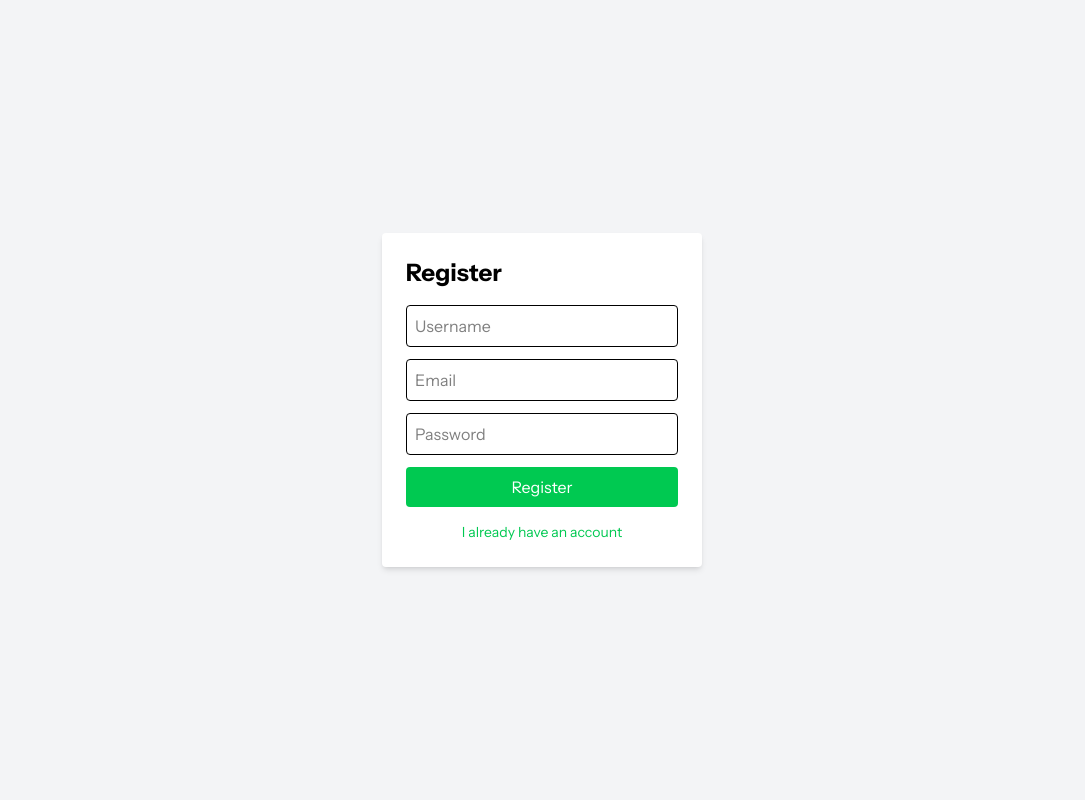
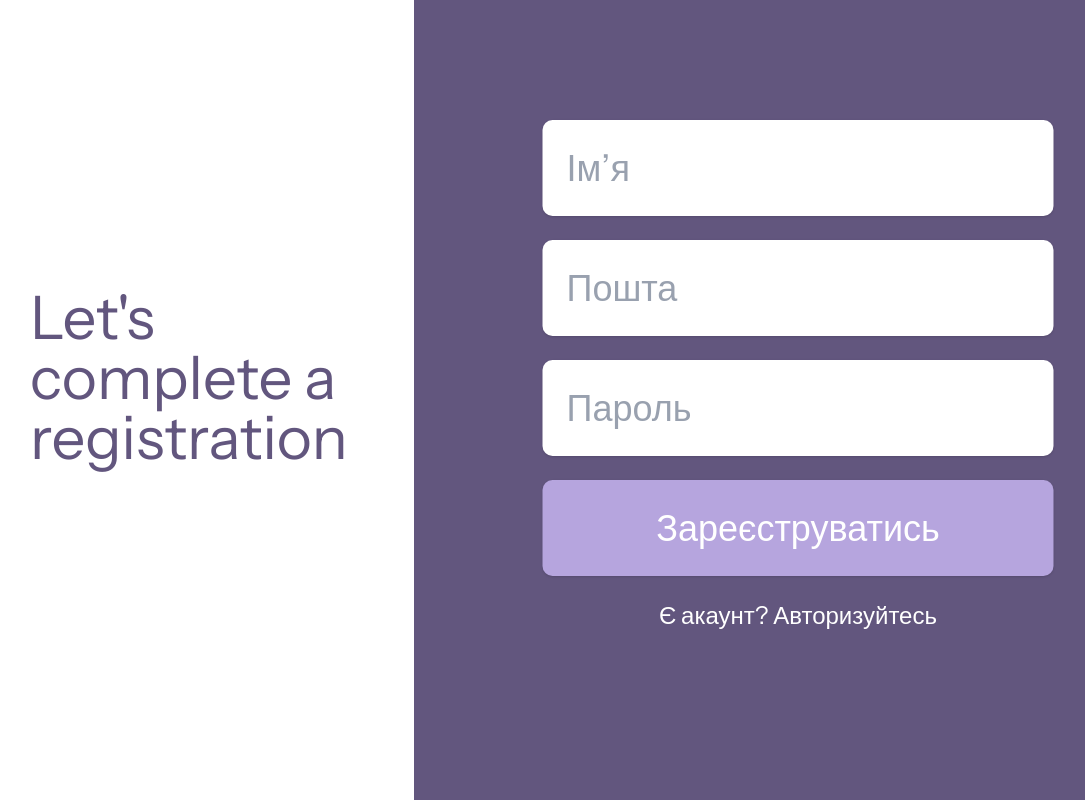
Before and after one commit to CorteZOMG/teamroom, a React (Vite) app: page /register in a window 1280 px wide. Shown: the whole page, without its empty margins (98-1183 px from the left). Built offline with nearby package versions, Linux system fonts and the light colour scheme; no server answers.

Commit message:
Auth design refactoring

```diff
--- a/src/pages/Login.tsx
+++ b/src/pages/Login.tsx
@@ -44,13 +44,13 @@ export default function Login() {
 
       // More specific error handling
       if (errorMessage.includes('401') || errorMessage.includes('Unauthorized')) {
-        setError('Invalid username or password. Please try again.');
+        setError('Некоректне логін або пароль.');
       } else if (errorMessage.includes('timeout')) {
-        setError('Connection timeout. Please check your internet and try again.');
+        setError('Час очікування з\'єднання. Перевірте ваше інтернет і спробуйте знову.');
       } else if (errorMessage.includes('offline')) {
-        setError('You appear to be offline. Please check your connection.');
+        setError('Ви не з\'єднані з інтернетом. Перевірте ваше з\'єднання.');
       } else if (errorMessage.includes('500')) {
-        setError('Server error. Please try again later.');
+        setError('Помилка сервера. Спробуйте знову пізніше.');
       } else {
         setError(errorMessage);
       }
@@ -65,7 +65,7 @@ export default function Login() {
       <div className="w-[60%] h-full absolute right-0 bg-primary" />
 
       {/* Main heading */}
-      <div className="w-96 h-56 left-[157px] top-[379px] absolute justify-start text-primary text-6xl font-normal font-instrument">
+      <div className="w-96 h-56 left-[10%] top-1/2 -translate-y-1/2 absolute text-primary text-6xl font-normal font-instrument">
         Let's complete an auth
       </div>
 
@@ -118,37 +118,20 @@ export default function Login() {
           Немає акаунту? Зареєструйтесь
         </div>
 
-        {/* Additional text under register link */}
-        <div className="text-center text-white/70 text-lg font-normal font-instrument">
-          Створіть новий акаунт для доступу до всіх функцій
-        </div>
-      </form>
-
-      {/* Error message - positioned above form */}
+        {/* Error/Success message - inline text */}
         {error && (
-        <div className="absolute right-[30%] top-[35%] transform translate-x-1/2 w-[511px] bg-red-50 border-2 border-red-200 text-red-800 px-6 py-4 rounded-[10px] text-center animate-pulse shadow-lg">
-          <div className="flex items-center justify-center mb-2">
-            <svg className="w-5 h-5 mr-2" fill="currentColor" viewBox="0 0 20 20">
-              <path fillRule="evenodd" d="M18 10a8 8 0 11-16 0 8 8 0 0116 0zm-7 4a1 1 0 11-2 0 1 1 0 012 0zm-1-9a1 1 0 00-1 1v4a1 1 0 102 0V6a1 1 0 00-1-1z" clipRule="evenodd" />
-            </svg>
-            <span className="font-semibold">Помилка входу</span>
-          </div>
-          <p className="text-sm">{error}</p>
+          <div className="text-center text-red-300 text-lg font-normal font-instrument">
+            {error}
           </div>
         )}
 
-      {/* Success message - positioned above form */}
         {success && (
-        <div className="absolute right-[30%] top-[35%] transform translate-x-1/2 w-[511px] bg-green-50 border-2 border-green-200 text-green-800 px-6 py-4 rounded-[10px] text-center animate-pulse shadow-lg">
-          <div className="flex items-center justify-center mb-2">
-            <svg className="w-5 h-5 mr-2" fill="currentColor" viewBox="0 0 20 20">
-              <path fillRule="evenodd" d="M10 18a8 8 0 100-16 8 8 0 000 16zm3.707-9.293a1 1 0 00-1.414-1.414L9 10.586 7.707 9.293a1 1 0 00-1.414 1.414l2 2a1 1 0 001.414 0l4-4z" clipRule="evenodd" />
-            </svg>
-            <span className="font-semibold">Успішний вхід</span>
-          </div>
-          <p className="text-sm">{success}</p>
+          <div className="text-center text-green-300 text-lg font-normal font-instrument">
+            {success}
           </div>
         )}
+
+      </form>
     </div>
   );
 }
--- a/src/pages/Register.tsx
+++ b/src/pages/Register.tsx
@@ -1,9 +1,9 @@
 import { useState } from 'react';
 import { useNavigate } from 'react-router-dom';
-import { register, type RegisterRequest } from '../api/client';
+import { register, type RegisterRequest } from '../api/client'; // Your actual API client
 
 export default function Register() {
-  const navigate = useNavigate();
+  const navigate = useNavigate(); // Now using the real useNavigate
   const [formData, setFormData] = useState<RegisterRequest>({
     username: '',
     email: '',
@@ -18,6 +18,9 @@ export default function Register() {
       ...formData,
       [e.target.name]: e.target.value
     });
+    // Clear messages when user starts typing
+    if (error) setError(null);
+    if (success) setSuccess(null);
   };
 
   const handleSubmit = async (e: React.FormEvent) => {
@@ -30,75 +33,119 @@ export default function Register() {
       const response = await register(formData);
       setSuccess(`Registration successful! Welcome, ${response.username}!`);
       console.log('Register response:', response);
+
+       // Optional: Redirect after a short delay
+       setTimeout(() => {
+        navigate('/'); // Redirect to login page
+       }, 2000);
+
     } catch (err) {
-      setError(err instanceof Error ? err.message : 'Registration failed');
+      const errorMessage = err instanceof Error ? err.message : 'Registration failed';
+
+       // More specific error handling (inspired by your login component)
+      if (errorMessage.includes('timeout')) {
+        setError('Час очікування з\'єднання. Перевірте ваше інтернет і спробуйте знову.');
+      } else if (errorMessage.includes('offline')) {
+        setError('Ви не з\'єднані з інтернетом. Перевірте ваше з\'єднання.');
+      } else if (errorMessage.includes('500')) {
+        setError('Помилка сервера. Спробуйте знову пізніше.');
+      } else {
+        setError(errorMessage);
+      }
     } finally {
       setLoading(false);
     }
   };
 
-    return (
-      <div className="flex items-center justify-center h-screen bg-gray-100">
-      <form onSubmit={handleSubmit} className="bg-white p-6 rounded shadow-md w-80">
-          <h2 className="text-2xl font-bold mb-4">Register</h2>
+  return (
+    <div className="w-screen h-screen relative bg-white overflow-hidden font-instrument">
+      {/* Right side - Colored background */}
+      <div className="w-[60%] h-full absolute right-0 bg-primary" />
 
-        {error && (
-          <div className="bg-red-100 border border-red-400 text-red-700 px-4 py-3 rounded mb-4">
-            {error}
-          </div>
-        )}
+      {/* Main heading on the left */}
+      <div className="w-96 h-56 left-[10%] top-1/2 -translate-y-1/2 absolute text-primary text-6xl font-normal font-instrument">
+        Let's complete a registration
+      </div>
 
-        {success && (
-          <div className="bg-green-100 border border-green-400 text-green-700 px-4 py-3 rounded mb-4">
-            {success}
-          </div>
-        )}
+      {/* Form container - centered on the colored part */}
+      <form onSubmit={handleSubmit} className="absolute right-[30%] top-1/2 transform translate-x-1/2 -translate-y-1/2 flex flex-col items-center">
 
+        {/* Username Input */}
+        <div className="w-[511px] h-24 bg-white rounded-[10px] mb-6 relative shadow-sm hover:shadow-md transition-shadow duration-200">
           <input
             type="text"
-          name="username"
-          placeholder="Username"
-          value={formData.username}
-          onChange={handleChange}
-          required
-            className="border w-full p-2 mb-3 rounded"
+            name="username"
+            placeholder="Ім’я"
+            value={formData.username}
+            onChange={handleChange}
+            required
+            className="w-full h-full bg-transparent border-none outline-none px-6 text-slate-700 text-4xl font-normal font-instrument placeholder-gray-400 focus:placeholder-gray-300 transition-colors duration-200"
           />
+        </div>
+
+        {/* Email Input */}
+        <div className="w-[511px] h-24 bg-white rounded-[10px] mb-6 relative shadow-sm hover:shadow-md transition-shadow duration-200">
           <input
             type="email"
-          name="email"
-            placeholder="Email"
-          value={formData.email}
-          onChange={handleChange}
-          required
-            className="border w-full p-2 mb-3 rounded"
+            name="email"
+            placeholder="Пошта"
+            value={formData.email}
+            onChange={handleChange}
+            required
+            className="w-full h-full bg-transparent border-none outline-none px-6 text-slate-700 text-4xl font-normal placeholder-gray-400 focus:placeholder-gray-300 transition-colors duration-200"
           />
+        </div>
+
+        {/* Password Input */}
+        <div className="w-[511px] h-24 bg-white rounded-[10px] mb-6 relative shadow-sm hover:shadow-md transition-shadow duration-200">
           <input
             type="password"
-          name="password"
-            placeholder="Password"
-          value={formData.password}
-          onChange={handleChange}
-          required
-            className="border w-full p-2 mb-3 rounded"
+            name="password"
+            placeholder="Пароль"
+            value={formData.password}
+            onChange={handleChange}
+            required
+            className="w-full h-full bg-transparent border-none outline-none px-6 text-slate-700 text-4xl font-normal placeholder-gray-400 focus:placeholder-gray-300 transition-colors duration-200"
           />
-        <button
-          type="submit"
-          disabled={loading}
-          className="bg-green-500 text-white px-4 py-2 rounded w-full hover:bg-green-600 disabled:opacity-50 mb-3"
-        >
-          {loading ? 'Registering...' : 'Register'}
-        </button>
+        </div>
 
-        <div className="text-center">
+        {/* Submit Button */}
+        <div className="w-[511px] h-24 bg-accent hover:bg-secondary rounded-[10px] mb-6 relative shadow-sm hover:shadow-lg transition-all duration-100 active:scale-[0.98]">
           <button
-            type="button"
-            onClick={() => navigate('/')}
-            className="text-green-500 hover:text-green-700 text-sm"
+            type="submit"
+            disabled={loading}
+            className="w-full h-full bg-transparent border-none outline-none cursor-pointer disabled:opacity-50 disabled:cursor-not-allowed active:bg-accent/80 transition-colors duration-150 flex items-center justify-center"
           >
-            I already have an account
+            <span className="text-white text-4xl font-normal">
+              {loading ? 'Реєстрація...' : 'Зареєструватись'}
+            </span>
           </button>
         </div>
-        </form>
-      </div>
-    );
-  }
+
+        {/* Login link */}
+        <div
+          className="text-center text-white text-2xl font-normal cursor-pointer hover:text-gray-200 transition-colors duration-200 mb-4"
+          onClick={() => navigate('/')}
+        >
+          Є акаунт? Авторизуйтесь
+        </div>
+
+        {/* Status Messages Container */}
+        <div className="w-[511px] h-8 text-center">
+            {error && (
+              <div className="text-red-300 text-lg font-normal">
+                {error}
+              </div>
+            )}
+
+            {success && (
+              <div className="text-green-300 text-lg font-normal">
+                {success}
+              </div>
+            )}
+        </div>
+
+      </form>
+    </div>
+  );
+}
```
Lines whose indentation alone changed are shown as unchanged.
